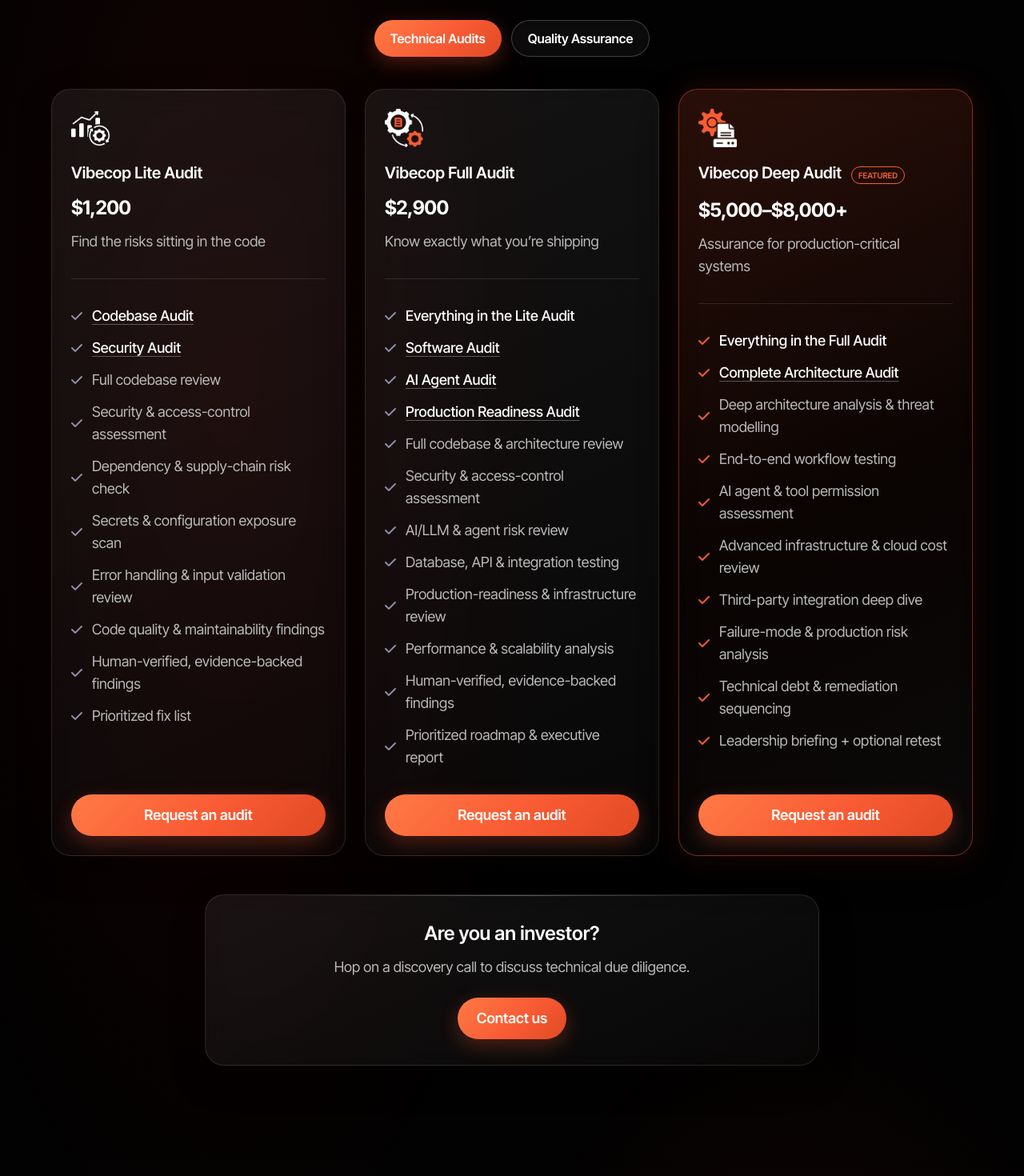
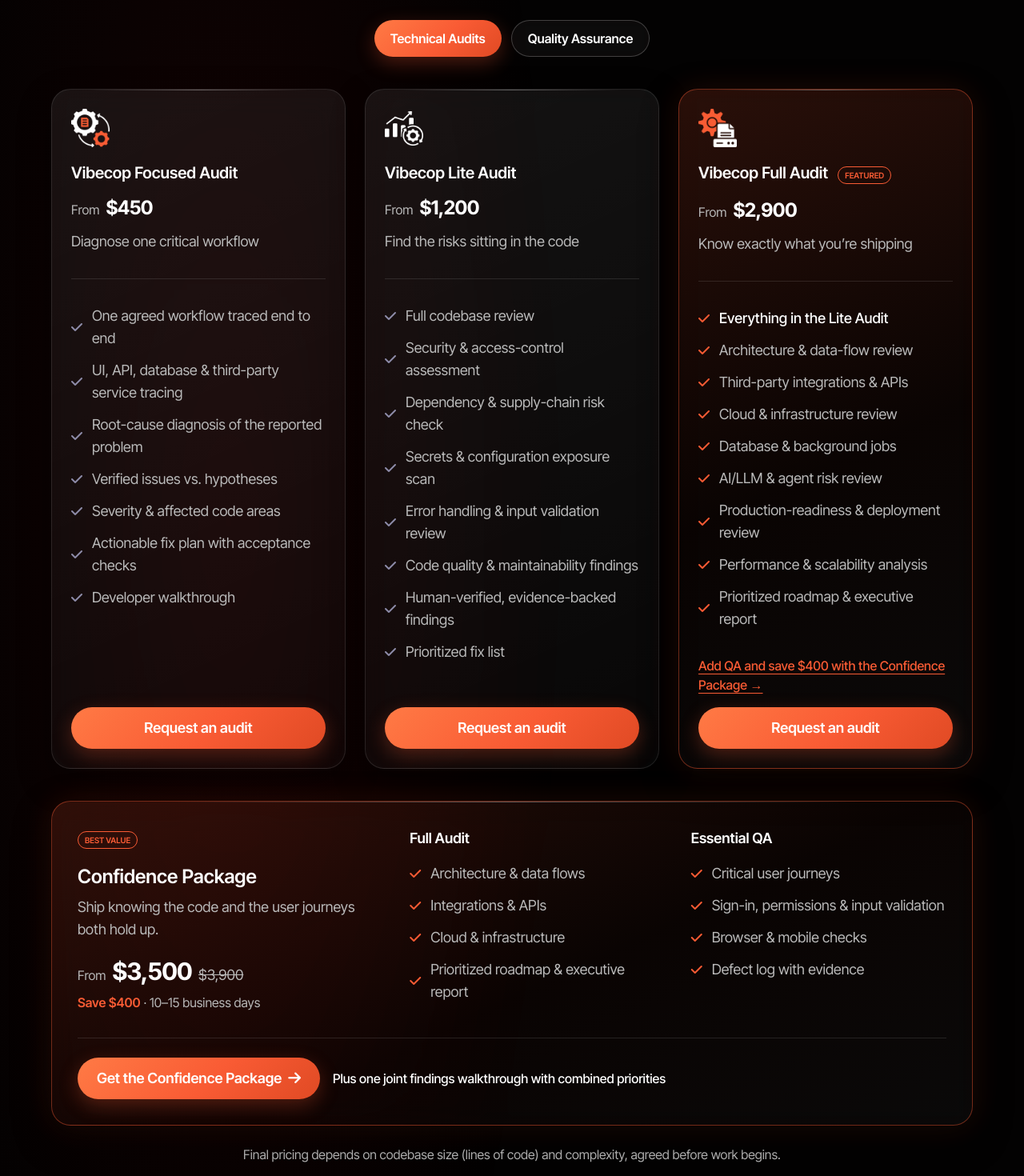
Before and after one commit to Vibecop/Vibecop.github.io, a Next.js app: page /pricing in a window 1280 px wide. Shown: the part 980-2450 px from the top of the page at 80% size. Built offline with nearby package versions, Linux system fonts and the light colour scheme.

Commit message:
added new plans

```diff
--- a/components/PricingCards.jsx
+++ b/components/PricingCards.jsx
@@ -1,10 +1,9 @@
 "use client";
 
-import Link from "next/link";
 import { useState } from "react";
 import AuditButton from "@/components/AuditButton";
 import { cn } from "@/lib/cn";
-import { PLANS, PLAN_GROUPS } from "@/content/pricing";
+import { AUDIT_PRICING_NOTE, BUNDLE, PLANS, PLAN_GROUPS } from "@/content/pricing";
 
 /**
  * The plans, one group at a time.
@@ -87,14 +86,6 @@ export default function PricingCards({ className }) {
                 {plan.includes}
               </li>
             )}
-            {plan.audits?.map((audit) => (
-              <li key={audit.href} className="flex items-center gap-3 text-base">
-                <i className={cn("fa-solid fa-check text-sm", plan.featured ? "text-brand" : "text-muted-3")} aria-hidden="true" />
-                <Link href={audit.href} className="font-medium text-white underline decoration-white/30 underline-offset-4 hover:text-brand">
-                  {audit.label}
-                </Link>
-              </li>
-            ))}
             {plan.features.map((feature) => (
               <li key={feature} className="flex items-center gap-3 text-base text-muted">
                     <i className={cn("fa-solid fa-check text-sm", plan.featured ? "text-brand" : "text-muted-3")} aria-hidden="true" />
@@ -103,13 +94,63 @@ export default function PricingCards({ className }) {
             ))}
           </ul>
 
-          <AuditButton className="mt-auto w-full">
+          {plan.upsell && (
+            <a href="#confidence-package" className="mb-4 mt-auto text-sm font-medium text-brand underline underline-offset-4">
+              {plan.upsell} →
+            </a>
+          )}
+
+          <AuditButton className={cn("w-full", !plan.upsell && "mt-auto")}>
             Request an audit
             <span className="sr-only"> {plan.name}</span>
           </AuditButton>
         </li>
         ))}
       </ul>
+
+      {/* Outside the toggle so it shows on both tabs. */}
+      <div
+        id="confidence-package"
+        className="vc-card vc-card-accent mx-auto mt-10 grid max-w-6xl scroll-mt-28 gap-8 p-6 md:p-8 lg:grid-cols-[1.2fr_1fr_1fr]"
+      >
+        <div>
+          <span className="rounded-full border border-brand px-2 py-1 text-[10px] font-semibold uppercase text-brand">Best value</span>
+          <h3 className="mt-4 text-2xl font-semibold text-white">{BUNDLE.name}</h3>
+          <p className="mt-2 text-base text-muted">{BUNDLE.tagline}</p>
+          <p className="mt-5 flex items-baseline gap-2 text-white">
+            <span className="text-sm text-muted">From</span>
+            <span className="text-3xl font-bold tracking-tight">{BUNDLE.price}</span>
+            <s className="text-base text-muted">{BUNDLE.was}</s>
+          </p>
+          <p className="mt-2 text-sm text-muted">
+            <span className="font-semibold text-brand">{BUNDLE.saving}</span> · {BUNDLE.delivery}
+          </p>
+        </div>
+
+        {BUNDLE.parts.map((part) => (
+          <div key={part.name}>
+            <h4 className="text-base font-semibold text-white">{part.name}</h4>
+            <ul className="mt-4 list-none space-y-3 p-0">
+              {part.features.map((feature) => (
+                <li key={feature} className="flex items-center gap-3 text-base text-muted">
+                  <i className="fa-solid fa-check text-sm text-brand" aria-hidden="true" />
+                  {feature}
+                </li>
+              ))}
+            </ul>
+          </div>
+        ))}
+
+        <div className="flex flex-col gap-4 border-t border-white/10 pt-6 sm:flex-row sm:items-center lg:col-span-3">
+          <AuditButton>
+            Get the {BUNDLE.name}
+            <i className="fa-solid fa-arrow-right" aria-hidden="true" />
+          </AuditButton>
+          <p className="m-0 text-sm font-medium text-white">{BUNDLE.extra}</p>
+        </div>
+      </div>
+
+      <p className="mx-auto mt-6 max-w-3xl text-center text-sm text-muted">{AUDIT_PRICING_NOTE}</p>
     </div>
   );
 }
--- a/content/navigation.js
+++ b/content/navigation.js
@@ -9,38 +9,14 @@
  */
 
 import { SERVICE_PAGES } from "@/content/service-pages";
-import { AUDIT_PAGES, inAuditMenu } from "@/content/audit-pages";
 
 export const MAIN_NAV = [
   { label: "About", href: "/about" },
-  {
-    label: "Services",
-    /* "All Services" rather than an href on the parent: <NavDropdown/> marks
-       itself current from its children, so a parent href would leave the
-       entry unhighlighted on every service detail page. */
-    children: [
-      { label: "All Services", href: "/services" },
-      ...SERVICE_PAGES.map(({ navLabel, slug }) => ({
-        label: navLabel,
-        href: `/services/${slug}`,
-      })),
-    ],
-  },
-  {
-    /* Menu pages only (see inAuditMenu); /audits still links every page. */
-    label: "Audits",
-    children: [
-      { label: "All Audits", href: "/audits" },
-      ...AUDIT_PAGES.filter(inAuditMenu).map(
-        ({ h1, navLabel, path }) => ({ label: navLabel ?? h1, href: `/${path}` }),
-      ),
-    ],
-  },
+  { label: "Case Studies", href: "/case-studies" },
+  { label: "Pricing", href: "/pricing" },
   {
     label: "Pages",
     children: [
-      { label: "Case Studies", href: "/case-studies" },
-      { label: "Pricing", href: "/pricing" },
       { label: "FAQs", href: "/faq" },
       // { label: "Team", href: "/team" },
       // { label: "Process", href: "/process" },
@@ -65,7 +41,6 @@ export const MAIN_NAV = [
   //     { label: "Six Column", href: "/six-column-full-width" },
   //   ],
   // },
-  { label: "Pricing", href: "/pricing" },
   { label: "Contact", href: "/contact" },
 ];
 
--- a/content/pricing.js
+++ b/content/pricing.js
@@ -1,14 +1,11 @@
 /* The two ways a client buys: an audit of what exists, or ongoing testing of
    what changes. PricingCards renders one group at a time behind a toggle, so
    the order here is the tab order and the first is what loads. */
-import { AUDIT_PAGE_MAP } from "@/content/audit-pages";
+export const PLAN_GROUPS = ["Technical Audits", "Quality Assurance"];
 
-/* The audit pages each plan covers, rendered as linked points. Labels come
-   from the audit pages themselves so a rename there follows here. */
-const audits = (...paths) =>
-  paths.map((path) => ({ label: AUDIT_PAGE_MAP[path].h1, href: `/${path}` }));
-
-export const PLAN_GROUPS = ["Technical Audits", "Quality Assurance"];
+/* Shown under the audit cards: every audit price is a starting point. */
+export const AUDIT_PRICING_NOTE =
+  "Final pricing depends on codebase size (lines of code) and complexity, agreed before work begins.";
 
 export const PLANS = [
   {
@@ -17,24 +14,21 @@ export const PLANS = [
     features: ["End-to-end journey testing", "Integration point validation", "Regression risk identification", "Cross-browser compatibility check", "API contract verification", "Performance baseline assessment", "Prioritized bug report"],
   },
   {
-    name: "Vibecop Lite Audit", group: "Technical Audits", price: "$1,200", icon: "/assets/images/investment-icon2.png",
+    name: "Vibecop Focused Audit", group: "Technical Audits", price: "$450", pricePrefix: "From", icon: "/assets/images/investment-icon1.png",
+    summary: "Diagnose one critical workflow",
+    features: ["One agreed workflow traced end to end", "UI, API, database & third-party service tracing", "Root-cause diagnosis of the reported problem", "Verified issues vs. hypotheses", "Severity & affected code areas", "Actionable fix plan with acceptance checks", "Developer walkthrough"],
+  },
+  {
+    name: "Vibecop Lite Audit", group: "Technical Audits", price: "$1,200", pricePrefix: "From", icon: "/assets/images/investment-icon2.png",
     summary: "Find the risks sitting in the code",
-    audits: audits("ai-code-audit", "ai-security-audit"),
     features: ["Full codebase review", "Security & access-control assessment", "Dependency & supply-chain risk check", "Secrets & configuration exposure scan", "Error handling & input validation review", "Code quality & maintainability findings", "Human-verified, evidence-backed findings", "Prioritized fix list"],
   },
   {
-    name: "Vibecop Full Audit", group: "Technical Audits", price: "$2,900", icon: "/assets/images/investment-icon1.png",
+    name: "Vibecop Full Audit", group: "Technical Audits", price: "$2,900", pricePrefix: "From", featured: true, icon: "/assets/images/investment-icon3.png",
     summary: "Know exactly what you’re shipping",
     includes: "Everything in the Lite Audit",
-    audits: audits("ai-software-audit", "ai-agent-audit", "ai-production-readiness-audit"),
-    features: ["Full codebase & architecture review", "Security & access-control assessment", "AI/LLM & agent risk review", "Database, API & integration testing", "Production-readiness & infrastructure review", "Performance & scalability analysis", "Human-verified, evidence-backed findings", "Prioritized roadmap & executive report"],
-  },
-  {
-    name: "Vibecop Deep Audit", group: "Technical Audits", price: "$5,000–$8,000+", featured: true, icon: "/assets/images/investment-icon3.png",
-    summary: "Assurance for production-critical systems",
-    includes: "Everything in the Full Audit",
-    audits: audits("ai-architecture-audit"),
-    features: ["Deep architecture analysis & threat modelling", "End-to-end workflow testing", "AI agent & tool permission assessment", "Advanced infrastructure & cloud cost review", "Third-party integration deep dive", "Failure-mode & production risk analysis", "Technical debt & remediation sequencing", "Leadership briefing + optional retest"],
+    upsell: "Add QA and save $400 with the Confidence Package",
+    features: ["Architecture & data-flow review", "Third-party integrations & APIs", "Cloud & infrastructure review", "Database & background jobs", "AI/LLM & agent risk review", "Production-readiness & deployment review", "Performance & scalability analysis", "Prioritized roadmap & executive report"],
   },
   {
     name: "Continuous quality & AI assurance", group: "Quality Assurance", price: "$750", pricePrefix: "From", priceSuffix: "/month", icon: "/assets/images/investment-icon1.png",
@@ -42,3 +36,19 @@ export const PLANS = [
     features: ["Monthly change impact review", "Agent behaviour evaluation", "Regression suite maintenance", "Performance drift monitoring", "Security posture check", "Architecture decision support", "Priority async access"],
   },
 ];
+
+/* Full Audit + Essential QA at a discount. Rendered under the plan cards on
+   both tabs, since it is the answer to "audit or QA?". */
+export const BUNDLE = {
+  name: "Confidence Package",
+  tagline: "Ship knowing the code and the user journeys both hold up.",
+  price: "$3,500",
+  was: "$3,900",
+  saving: "Save $400",
+  delivery: "10–15 business days",
+  parts: [
+    { name: "Full Audit", features: ["Architecture & data flows", "Integrations & APIs", "Cloud & infrastructure", "Prioritized roadmap & executive report"] },
+    { name: "Essential QA", features: ["Critical user journeys", "Sign-in, permissions & input validation", "Browser & mobile checks", "Defect log with evidence"] },
+  ],
+  extra: "Plus one joint findings walkthrough with combined priorities",
+};
```
